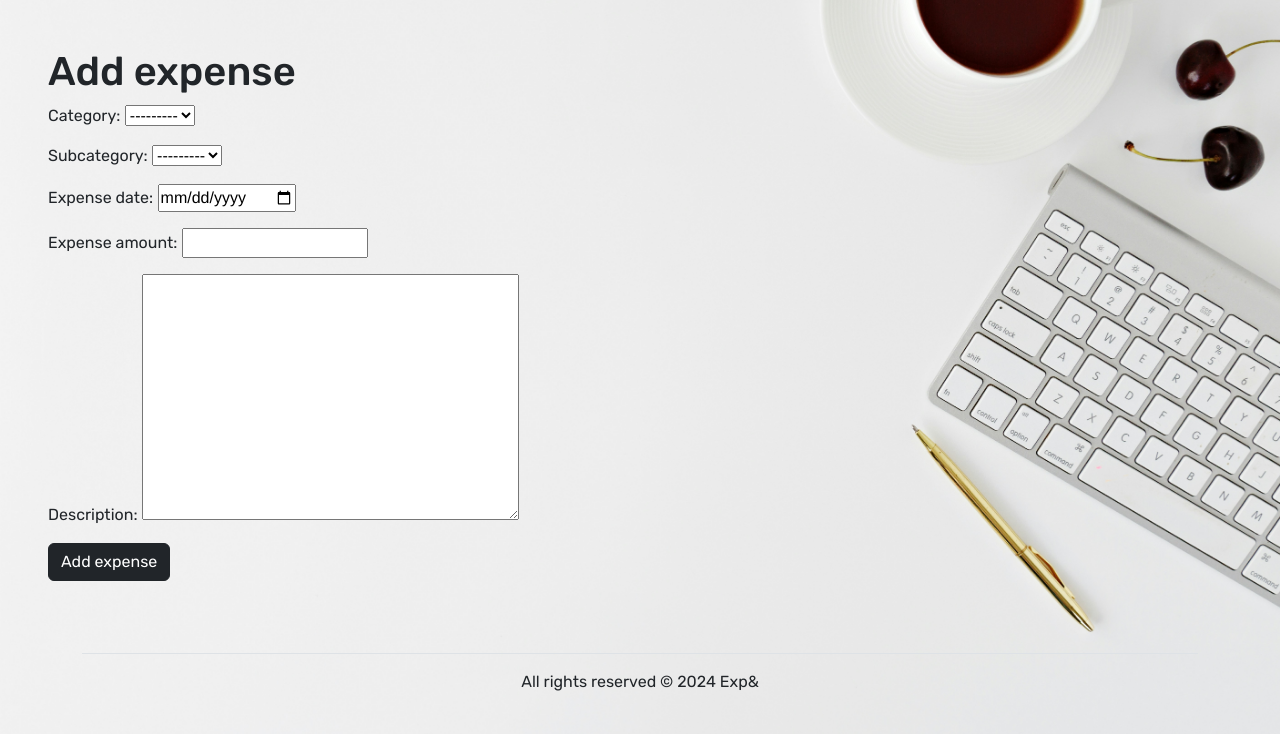
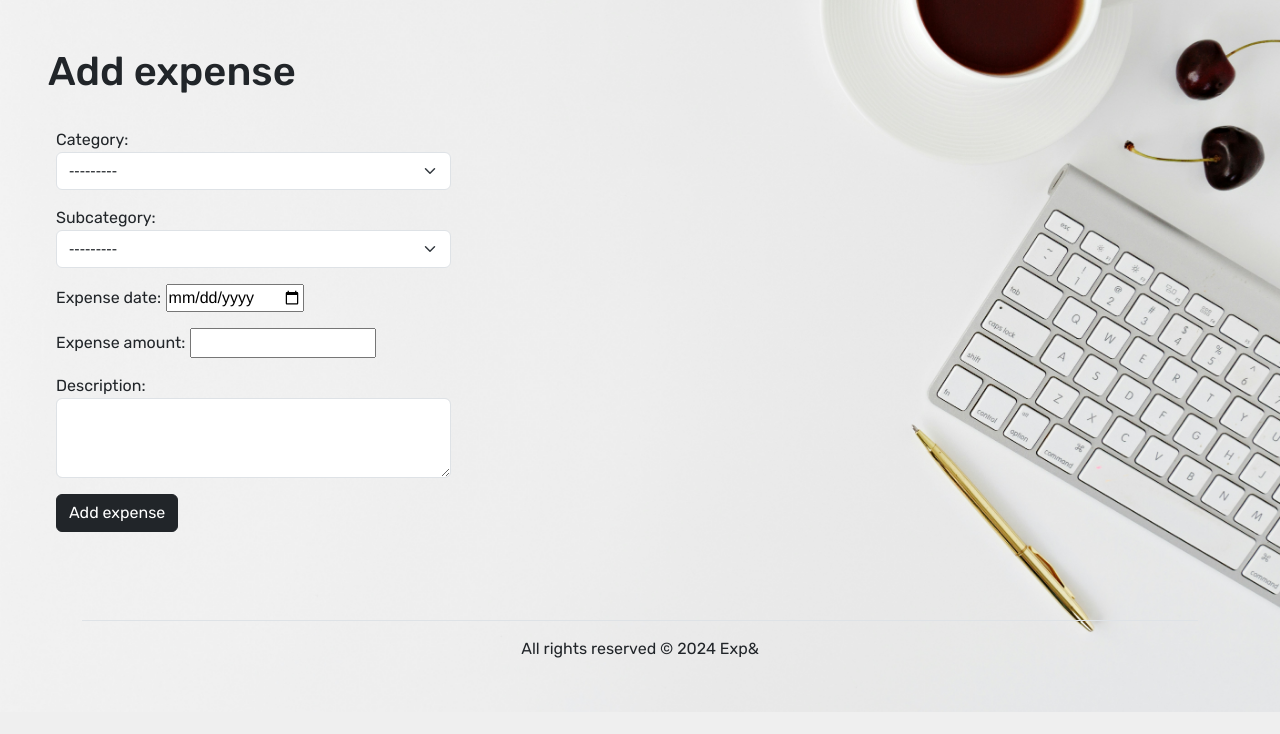
Before and after one commit to triin1/expAnd, a Django app: page /expenses/new in a window 1280 px wide. Shown: the part 88-822 px from the top of the page. After the commit the page ends 746 px from the top, so only its background shows below. Run offline with Django 5.2, Linux system fonts and the light colour scheme; the visitor is signed in with stand-in values (Sample User, id 1); data that the repository does not hold is empty.

Commit message:
Expense form formatting

```diff
--- a/main_app/forms.py
+++ b/main_app/forms.py
@@ -7,6 +7,10 @@ class CategoryForm(ModelForm):
     class Meta:
         model = Category
         fields = ['name']
+
+        widgets = {
+            'name': forms.TextInput(attrs={'class': 'form-control'})
+        }
 
 
 class SubcategoryForm(ModelForm):
@@ -33,6 +37,12 @@ class ExpenseForm(ModelForm):
     class Meta:
         model = Expense
         fields = ['category', 'subcategory', 'expense_date', 'expense_amount', 'description']
+
+        widgets = {
+            'category': forms.Select(attrs={'class': 'form-select'}),
+            'subcategory': forms.Select(attrs={'class': 'form-select'}),
+            'description': forms.Textarea(attrs={'class': 'form-control', 'style': 'height: 80px;'}),
+        }
 
     # Function for making category and subcategory selections user specific and implementing the calendar widget on form:
     def __init__(self, user, *args, **kwargs):
--- a/main_app/static/css/style.css
+++ b/main_app/static/css/style.css
@@ -68,6 +68,11 @@ p {
     margin: 0 1rem;
 }
 
+/* Add expense page */
+.expense-form-style {
+    margin: 2rem 0.5rem 1rem 0.5rem;
+}
+
 /* Expense summary page */
 @media (max-width: 550px) {
     .summary-charts {
--- a/main_app/templates/expenses/new.html
+++ b/main_app/templates/expenses/new.html
@@ -4,10 +4,13 @@
 
     <h1>Add expense</h1>
 
-    <form method="post">
-        {% csrf_token %}
-        {{ expense_form.as_p }}
-        <input type="submit" value="Add expense" class="btn btn-dark">
-    </form>
+    <div class="col-4 expense-form-style">
+        <form method="post">
+            {% csrf_token %}
+            {{ expense_form.as_p }}
+            <input type="submit" value="Add expense" class="btn btn-dark">
+        </form>
+    </div>
+    <div class="col-8"></div>
 
 {% endblock %}
--- a/main_app/views.py
+++ b/main_app/views.py
@@ -183,8 +183,13 @@ def expenses_detail(request):
 
 class ExpenseUpdate(LoginRequiredMixin, UpdateView):
     model = Expense
-    fields = ['category', 'subcategory', 'expense_date', 'expense_amount', 'description']
+    form_class = ExpenseForm
     success_url = '/expenses/detail'
+
+    def get_form_kwargs(self):
+        kwargs = super().get_form_kwargs()
+        kwargs['user'] = self.request.user
+        return kwargs
 
 
 class ExpenseDelete(LoginRequiredMixin, DeleteView):
```
Also changed, not shown: main_app/templates/main_app/expense_form.html (+10 -5 lines).
